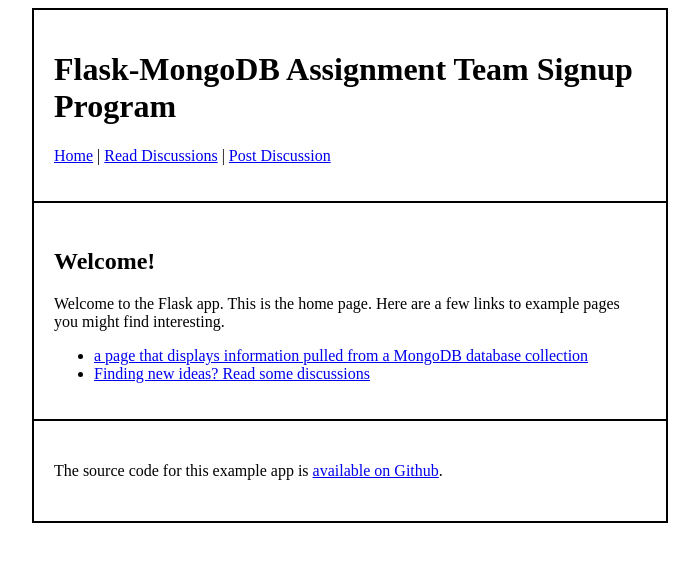
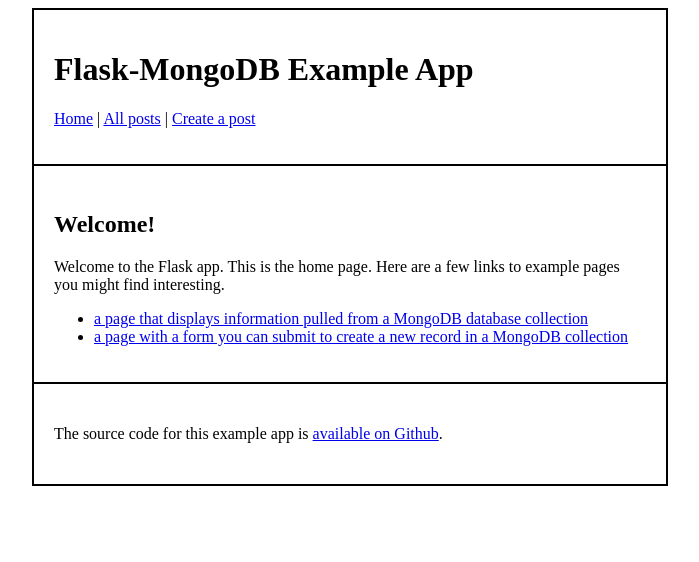
Before and after one commit to ianhuxx/web-app-assignment, a Flask app: page / in a window 1280 px wide. Shown: the top 562 px of the page, without its empty margins (290-989 px from the left). Run offline with Flask 2, Linux system fonts and the light colour scheme; parts of the project's set-up code (start-up, migrations or seed data) failed here and were passed over.

Commit message:
啊啊啊

```diff
--- a/app.py
+++ b/app.py
@@ -77,6 +77,7 @@ def create_post():
 
     return redirect(url_for('read')) # tell the browser to make a request for the /read route
 
+
 @app.route('/edit/<mongoid>')
 def edit(mongoid):
     """
--- a/templates/base.html
+++ b/templates/base.html
@@ -10,11 +10,11 @@
   <body>
     <div class="container">
       <header>
-        <h1>Flask-MongoDB Assignment Team Signup Program</h1>
+        <h1>Flask-MongoDB Example App</h1>
         <p>
           <a href="{{ url_for('home')}}">Home</a> |
-          <a href="{{ url_for('read')}}">Read Discussions</a> |
-          <a href="{{ url_for('create')}}">Post Discussion</a>
+          <a href="{{ url_for('read')}}">All posts</a> |
+          <a href="{{ url_for('create')}}">Create a post</a>
         </p>
       </header>
       <main>{% block container %} {% endblock %}</main>
--- a/templates/index.html
+++ b/templates/index.html
@@ -5,7 +5,7 @@
 <p>Welcome to the Flask app. This is the home page. Here are a few links to example pages you might find interesting.
     <ul>
         <li><a href="{{ url_for('read')}}">a page that displays information pulled from a MongoDB database collection</a></li>
-        <li><a href="{{ url_for('read')}}">Finding new ideas? Read some discussions</a></li>
+        <li><a href="{{ url_for('create')}}">a page with a form you can submit to create a new record in a MongoDB collection</a></li>
     </ul>
 </p>
 {% endblock %}
```
Also changed, not shown: 1 other file.
